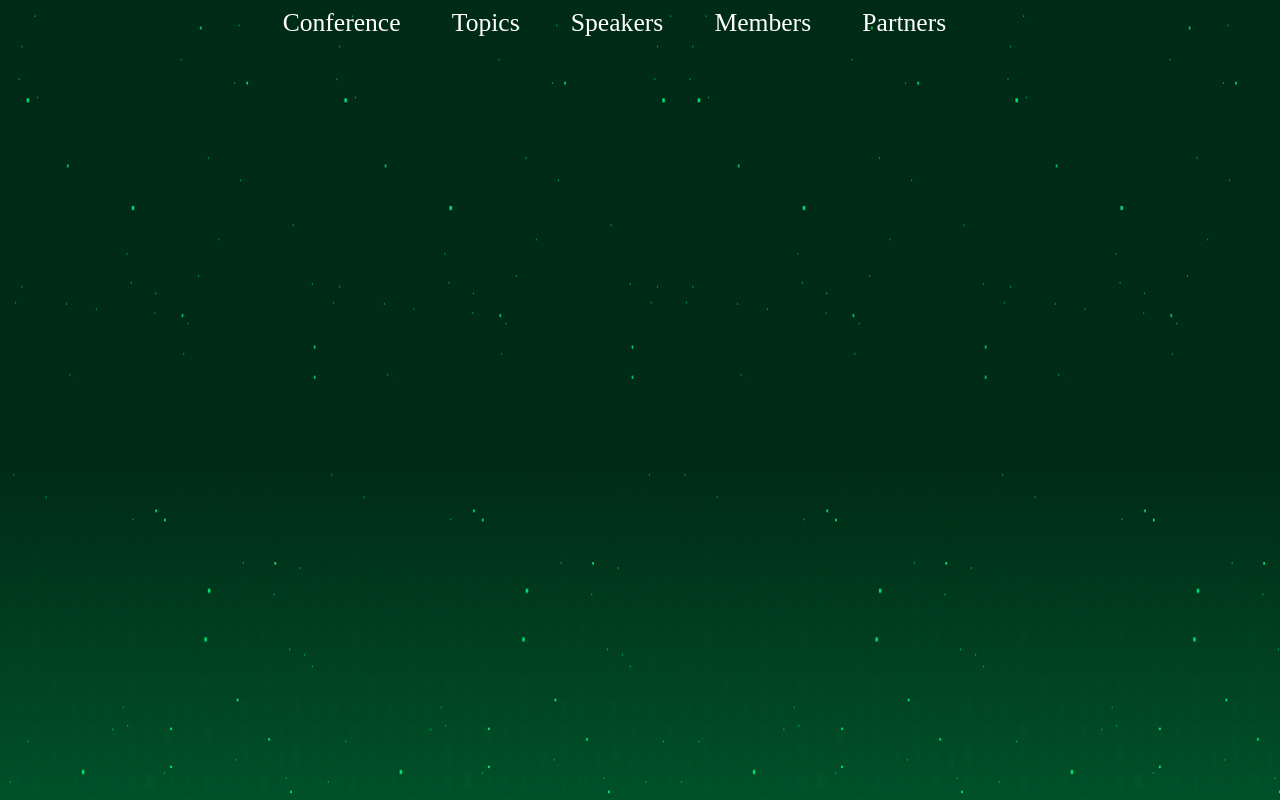
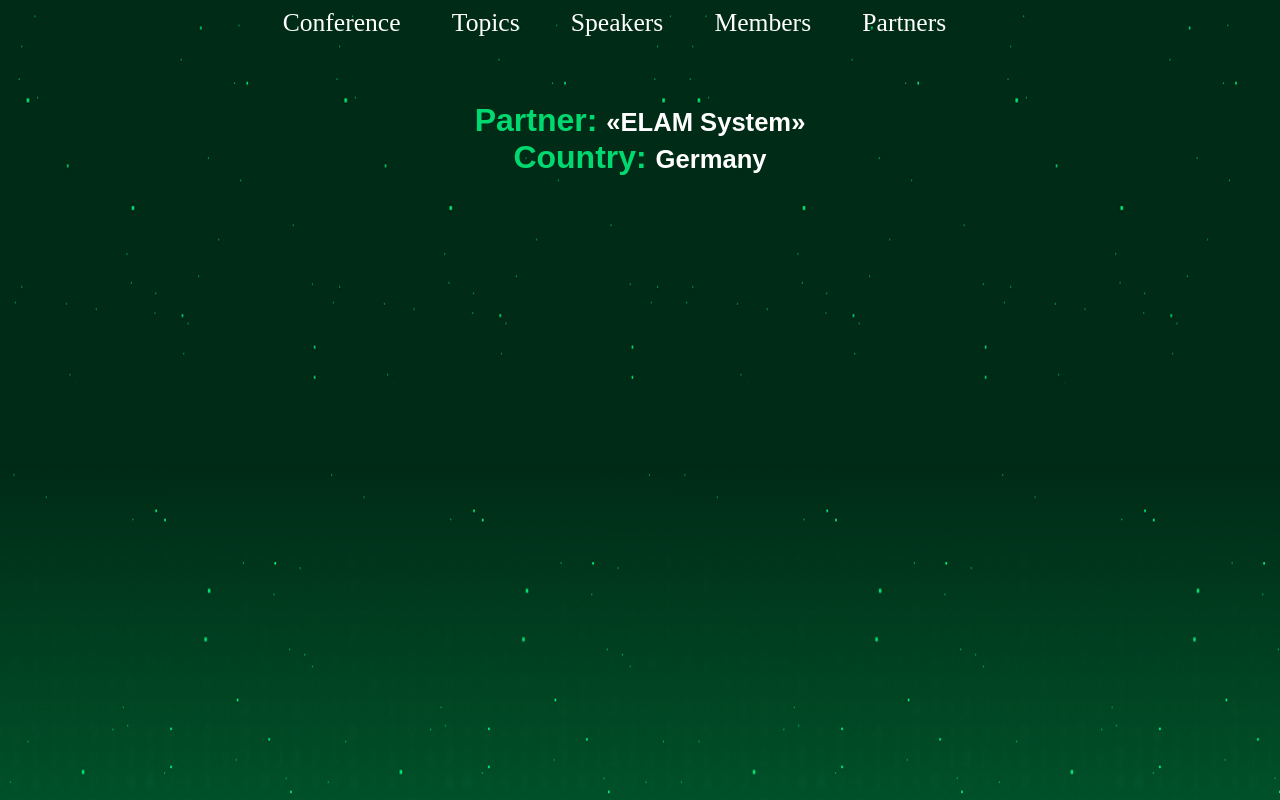
Before and after one commit to marfuny51/Conference, a React app: page /partner/1 in a window 1280 px wide. Built offline with nearby package versions, Linux system fonts and the light colour scheme; a web font is replaced by a local one.

Commit message:
show_one_str

```diff
--- a/components/Member.js
+++ b/components/Member.js
@@ -1,6 +1,5 @@
 import React from 'react';
 import PropTypes from 'prop-types';
-import { NavLink } from 'react-router-dom';
 import {voteEvents} from './events';
 
 import './Member.css';
--- a/components/PartnerInfo.css
+++ b/components/PartnerInfo.css
@@ -1,3 +1,10 @@
 .Partner {
+    color: #00D970;
+    font-family: 'Muli', sans-serif;
+    margin: 5vw;
+}
+
+.Name {
     color: white;
+    font-size: 2vw;
 }
--- a/components/PartnerInfo.js
+++ b/components/PartnerInfo.js
@@ -1,5 +1,7 @@
 import React from 'react';
 import PropTypes from 'prop-types';
+
+import './PartnerInfo.css';
 
 class PartnerInfo extends React.PureComponent {
 
@@ -12,10 +14,10 @@
   };
 
   render() {
-    console.log('PartnerInfo');
     return (
       <h1 className='Partner'>
-        Partner &laquo;{this.props.partner.name}&raquo;, Country {this.props.partner.country}
+        <span>Partner: </span> <span className='Name'>&laquo;{this.props.partner.name}&raquo;</span><br/>
+        <span>Country: </span> <span className='Name'>{this.props.partner.country}</span>
       </h1>
     )
     ;
--- a/components/Partners.js
+++ b/components/Partners.js
@@ -47,6 +47,10 @@
     this.props.dispatch( infoThunkAC(this.props.dispatch) );
   }
 
+  click = (EO) => {
+    console.log('Click');
+  }
+
   render() {
 
     if ( this.props.info.status<=1 )
@@ -61,7 +65,7 @@
         <input type='button' className='Reset' value='Reset' onClick={this.reset}/>
         <div>
           {this.props.info.data.map(a=>
-          <p key={a.id}><NavLink to={"/partner/"+a.id} className="NavLink">{a.name}</NavLink></p>)
+          <p key={a.id}><NavLink to={"/partner/"+a.id} className="NavLink" onClick={this.click}>{a.name}</NavLink></p>)
           }
         </div>
       </div>
--- a/components/Topic.js
+++ b/components/Topic.js
@@ -1,6 +1,5 @@
 import React from 'react';
 import PropTypes from 'prop-types';
-import { NavLink } from 'react-router-dom';
 import {voteEvents} from './events';
 
 import './Topic.css';
--- a/db.json
+++ b/db.json
@@ -2,39 +2,133 @@
     "partners": [
       {
         "id": 1,
-        "name": "ELAM System"
+        "name": "ELAM System",
+        "country": "Germany"
       },
       {
         "id": 2,
-        "name": "MediaCorporation"
+        "name": "MediaCorporation",
+        "country": "USA"
       },
       {
         "id": 3,
-        "name": "Sistem knowledges"
+        "name": "Sistem knowledges",
+        "country": "Belarus"
       },
       {
         "id": 4,
-        "name": "Sasha&Co"
+        "name": "Sasha&Co",
+        "country": "Belarus"
       },
       {
         "id": 5,
-        "name": "OBKresult"
+        "name": "OBKresult",
+        "country": "Belarus"
       },
       {
         "id": 6,
-        "name": "RealGoodCompany"
+        "name": "RealGoodCompany",
+        "country": "Russia"
       },
       {
         "id": 7,
-        "name": "DataBaseGroup"
+        "name": "DataBaseGroup",
+        "country": "Britain"
       },
       {
         "id": 8,
-        "name": "CleanMinds"
+        "name": "CleanMinds",
+        "country": "Italy"
       },
       {
         "id": 9,
-        "name": "GogleCom"
+        "name": "GogleCom",
+        "country": "Belarus"
+      },
+      {
+        "id": 10,
+        "name": "Arister",
+        "country": "Spain"
+      },
+      {
+        "id": 11,
+        "name": "PortLand Tehnologies",
+        "country": "USA"
+      },
+      {
+        "id": 12,
+        "name": "Gamburger&Cola",
+        "country": "Russia"
+      },
+      {
+        "id": 13,
+        "name": "Ilusha&Company",
+        "country": "Belarus"
+      },
+      {
+        "id": 14,
+        "name": "YhoooGooo",
+        "country": "USA"
+      },
+      {
+        "id": 15,
+        "name": "Novyi vzglyd na IT",
+        "country": "Belarus"
+      },
+      {
+        "id": 16,
+        "name": "Alpha Limited",
+        "country": "Germany"
+      },
+      {
+        "id": 17,
+        "name": "OtkatKontora",
+        "country": "Russia"
+      },
+      {
+        "id": 18,
+        "name": "Odopod",
+        "country": "Italy"
+      },
+      {
+        "id": 19,
+        "name": "Bonehook",
+        "country": "Italy"
+      },
+      {
+        "id": 20,
+        "name": "Big Spaceship",
+        "country": "Germany"
+      },
+      {
+        "id": 21,
+        "name": "Razorfish",
+        "country": "Belarus"
+      },
+      {
+        "id": 22,
+        "name": "Wikreate",
+        "country": "USA"
+      },
+      {
+        "id": 23,
+        "name": "Lean Mean Fighting Machine",
+        "country": "Belarus"
+      },
+      {
+        "id": 24,
+        "name": "High Heels & Bananas",
+        "country": "Russia"
+      },
+      {
+        "id": 25,
+        "name": "Blammo Worldwide",
+        "country": "India"
+      },
+      {
+        "id": 26,
+        "name": "The Chopping Block",
+        "country": "Turkey"
       }
     ]
   }
--- a/pages/Page_Partner.js
+++ b/pages/Page_Partner.js
@@ -1,41 +1,22 @@
 import React from 'react';
-import PropTypes from 'prop-types';
-import {connect} from 'react-redux';
-import { infoThunkAC } from "../redux/fetchThunk";
+
+
 import PartnerInfo from '../components/PartnerInfo';
-
 
 class Page_Partner extends React.PureComponent {
 
-    static propTypes = {
-        info: PropTypes.object.isRequired,
-      };
-
-      componentDidMount() {
-        this.props.dispatch( infoThunkAC(this.props.dispatch) );
-      }
-
     render() {
 
-    // раз написано <Route path="/client/:clid" component={Page_Client} />
-    // значит Page_Client получит то что в УРЛе после /client/ под именем props.match.params.clid в виде строки
+        var info = require('../db.json');
         let partnerId=parseInt(this.props.match.params.clid);
-
-        let partnerData=this.props.info.data.find( c => c.id===partnerId );
+        let partnerData=info.partners.find( c => c.id==partnerId );
 
     return (
-      <PartnerInfo
-        partner={partnerData}
-      />
+        <PartnerInfo
+          partner={partnerData}
+        />
     );
+  }
+}
 
-  }
-
-}
-const mapStateToProps = function (state) {
-    return {
-      info: state.info,
-    };
-  };
-
-export default connect(mapStateToProps)(Page_Partner);
+export default Page_Partner;
--- a/pages/PagesRouter.js
+++ b/pages/PagesRouter.js
@@ -20,7 +20,7 @@
         <Route path="/speakers" component={Page_Speakers} />
         <Route path="/members" component={Page_Members} />
         <Route path="/partners" component={Page_Partners} />
-        <Route path="/partners/:clid" component={Page_Partner} />
+        <Route path="/partner/:clid" component={Page_Partner} />
       </div>
     );
 
```
